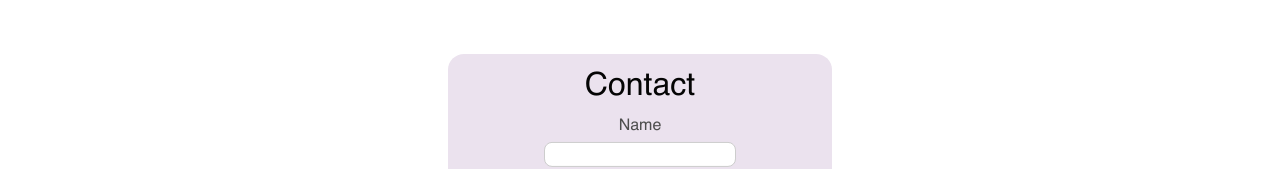
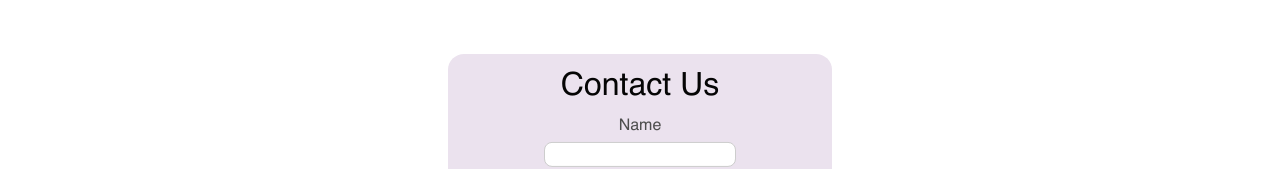
Before and after one commit to ralphdaryn/stepbystepstars, a React (Create React App) app: page / in a window 1280 px wide. Shown: the part 2298-2467 px from the top of the page. Built offline with nearby package versions, Linux system fonts and the light colour scheme.

Commit message:
edit contact title

```diff
--- a/src/components/Contact/Contact.js
+++ b/src/components/Contact/Contact.js
@@ -25,7 +25,7 @@ const Contact = () => {
   return (
     <div className="contact">
       <div className="contact__container">
-        <h2 className="contact__title">Contact</h2>
+        <h2 className="contact__title">Contact Us</h2>
         <form onSubmit={handleSubmit}>
           {["name", "email", "phoneNumber"].map((field) => (
             <div key={field} className="contact__form-group">
```
